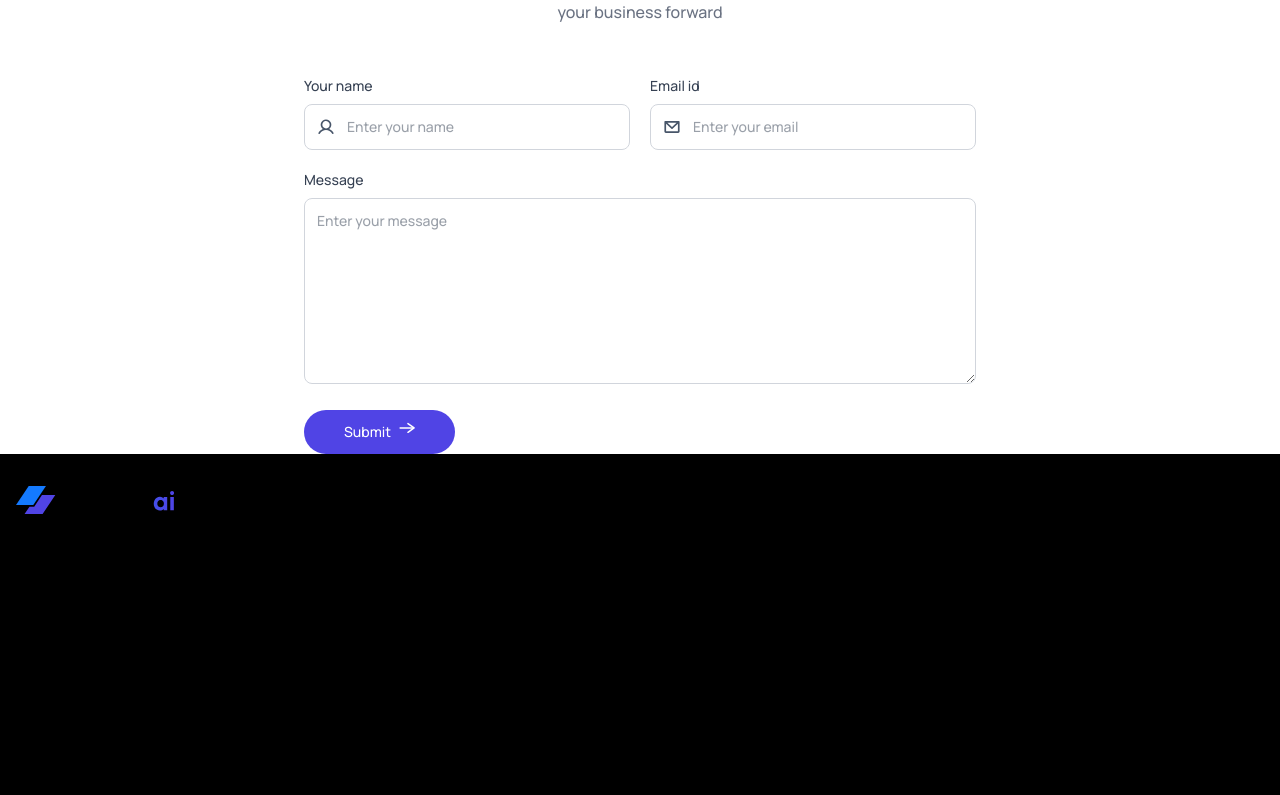
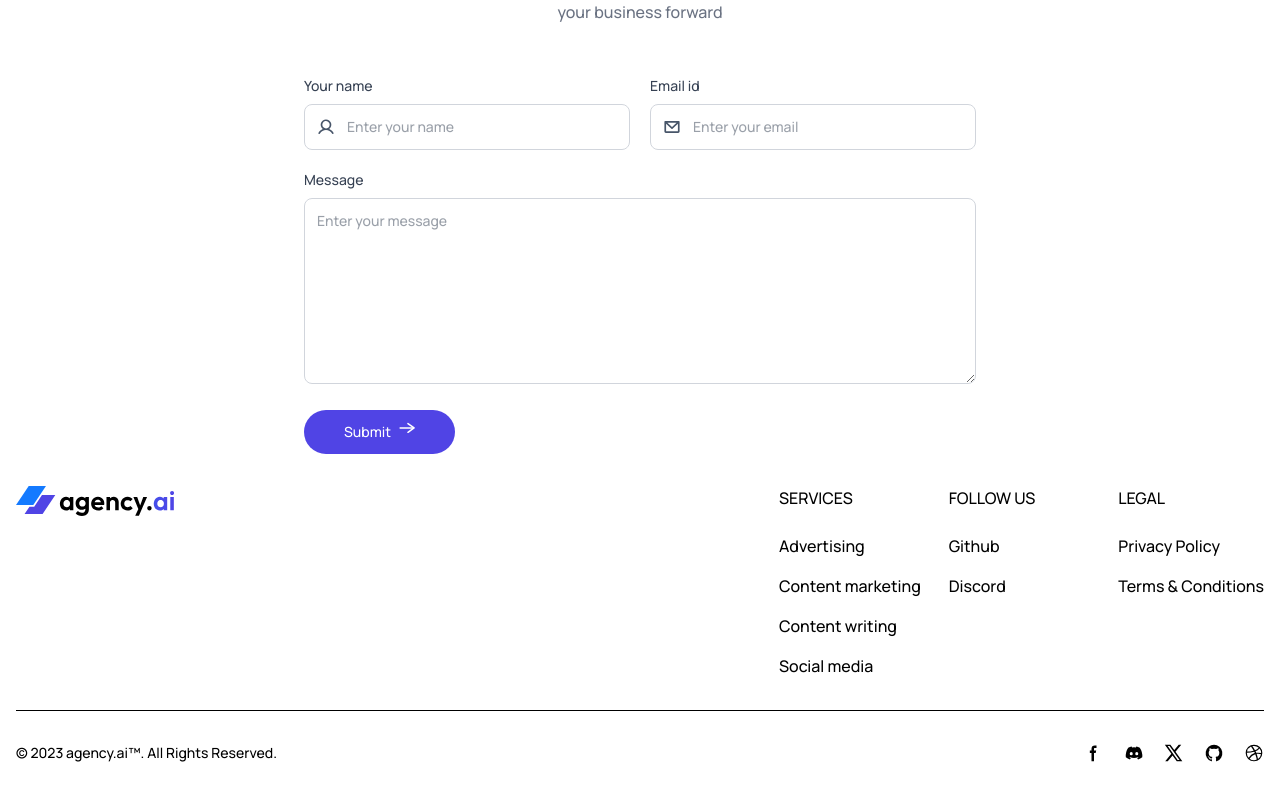
Before and after one commit to aj-allenn/agency.ai, a React (Vite) app: page / in a window 1280 px wide. Shown: the part 3224-4019 px from the top of the page. Built offline with nearby package versions, Linux system fonts and the light colour scheme.

Commit message:
completed

```diff
--- a/src/components/Footer.jsx
+++ b/src/components/Footer.jsx
@@ -1,77 +1,10 @@
-// import React from 'react'
-// import assets from '../assets/assets'
-
-// const Footer = ({theme,setTheme})=>{
-//   return (
-//     <div className='bg-slate-50 dark:bg-gray-900 pt-10 mt-20 sm:mt-40 px-4 sm:px-10 lg:px-24 xl:px-40'>
-
-//         {/* footer top */}
-
-//         <div className='flex justify-between lg:items-center max-lg:flex-col gap-10'>
-//             <div className='space-y-5 text-sm text-gray-700 dark:text-gray-400'>
-//                 <img src={theme=== 'dark'? assets.logo_dark :assets.logo} className='w-32 sm:w-44' alt="" />
-//                 <p className='max-w-md'>From strategy to excecution, we craft digital solutionsthat move your business forward.</p>
-
-//                 <ul className='flex gap-8'>
-//                     <li><a className='hover:text-primary' href="#hero">Home</a></li>
-//                      <li><a className='hover:text-primary' href="#services">Services</a></li>
-//                      <li><a className='hover:text-primary' href="#our-work">Our Work</a></li>
-//                      <li><a className='hover:text-primary' href="#contact-us">Contact Us</a></li>
-
-//                 </ul>
-//             </div>
-
-//             <div className='text-gray-600 dark:text-gray-400'>
-
-//                 <h3 className='font-semibold'>Subscribe to our newsletter</h3>
-//                 <p className='text-sm mt-2 mb-6'>The lateset news, articles, and resources, sent to your inbox weekly.</p>
-//                 <div className='flex gap-2  text-sm'>
-//                     <input type="email" placeholder='Enter your email' className='w-full p-3 text-sm outline-none rounded dark:text-gray-200 bg-transparent border border-gray-300 dark:border-gray-500'/>
-//                     <button className='bg-primary text-white rounded px-6'>Subscribe</button>
-//                 </div>
-
-//             </div>
-//         </div>
-
-//         <hr className='border-gray-300 dark:border-gray-600 my-6'/>
-
-//         {/* footer bottom */}
-
-//         <div className='pb-6 text-sm text-gray-500 flex justify-center sm:justify-between gap-4 flex-wrap'>
-//             <p>Copyright 2025 GreatStack -All Right Reserved.</p>
-//             <div className='flex items-center justify-between gap-4'>
-//                 <img src={assets.facebook_icon} alt="" />
-//                 <img src={assets.instagram_icon} alt="" />
-//                 <img src={assets.twitter_icon} alt="" />
-//                 <img src={assets.linkedin_icon} alt="" />
-//             </div>
-//         </div>
-
-//     </div>
-//   )
-// }
-
-// export default Footer
-
-
-
-
-
-
-
-
-
-
-
-
-
 import React from 'react'
 import assets from '../assets/assets'
 
 const Footer = ({theme, setTheme}) => {
     return (
         <div className='bg-white/50 dark:bg-gray-900/70 dark:text-white'>
-            <footer className="bg-black">
+            <footer className="bg-neutral-primary-soft">
                 <div className="mx-auto w-full p-4 py-6 lg:py-8">
                     <div className="md:flex md:justify-between">
                         <div className="mb-6 md:mb-0">
@@ -101,7 +34,7 @@ const Footer = ({theme, setTheme}) => {
                                 <h2 className="mb-6 font-extrabold uppercase">Follow us</h2>
                                 <ul className="text-body font-medium">
                                     <li className="mb-4">
-                                        <a href="https://github.com/aj-allenn" className="hover:underline ">Github</a>
+                                        <a href="https://github.com/abhijithpr08" className="hover:underline ">Github</a>
                                     </li>
                                     <li>
                                         <a href="#" className="hover:underline">Discord</a>
@@ -144,7 +77,7 @@ const Footer = ({theme, setTheme}) => {
                             </a>
                             <a href="#" className="text-body hover:text-heading ms-5">
                                 <svg className="w-5 h-5" aria-hidden="true" xmlns="http://www.w3.org/2000/svg" width="24" height="24" fill="currentColor" viewBox="0 0 24 24"><path fill-rule="evenodd" d="M12 2a10 10 0 1 0 10 10A10.009 10.009 0 0 0 12 2Zm6.613 4.614a8.523 8.523 0 0 1 1.93 5.32 20.093 20.093 0 0 0-5.949-.274c-.059-.149-.122-.292-.184-.441a23.879 23.879 0 0 0-.566-1.239 11.41 11.41 0 0 0 4.769-3.366ZM10 3.707a8.82 8.82 0 0 1 2-.238 8.5 8.5 0 0 1 5.664 2.152 9.608 9.608 0 0 1-4.476 3.087A45.755 45.755 0 0 0 10 3.707Zm-6.358 6.555a8.57 8.57 0 0 1 4.73-5.981 53.99 53.99 0 0 1 3.168 4.941 32.078 32.078 0 0 1-7.9 1.04h.002Zm2.01 7.46a8.51 8.51 0 0 1-2.2-5.707v-.262a31.641 31.641 0 0 0 8.777-1.219c.243.477.477.964.692 1.449-.114.032-.227.067-.336.1a13.569 13.569 0 0 0-6.942 5.636l.009.003ZM12 20.556a8.508 8.508 0 0 1-5.243-1.8 11.717 11.717 0 0 1 6.7-5.332.509.509 0 0 1 .055-.02 35.65 35.65 0 0 1 1.819 6.476 8.476 8.476 0 0 1-3.331.676Zm4.772-1.462A37.232 37.232 0 0 0 15.113 13a12.513 12.513 0 0 1 5.321.364 8.56 8.56 0 0 1-3.66 5.73h-.002Z" clip-rule="evenodd" /></svg>
-                                <span className="sr-only">Dribble account</span>
+                                <span className="sr-only">Dribbble account</span>
                             </a>
                         </div>
                     </div>
```
